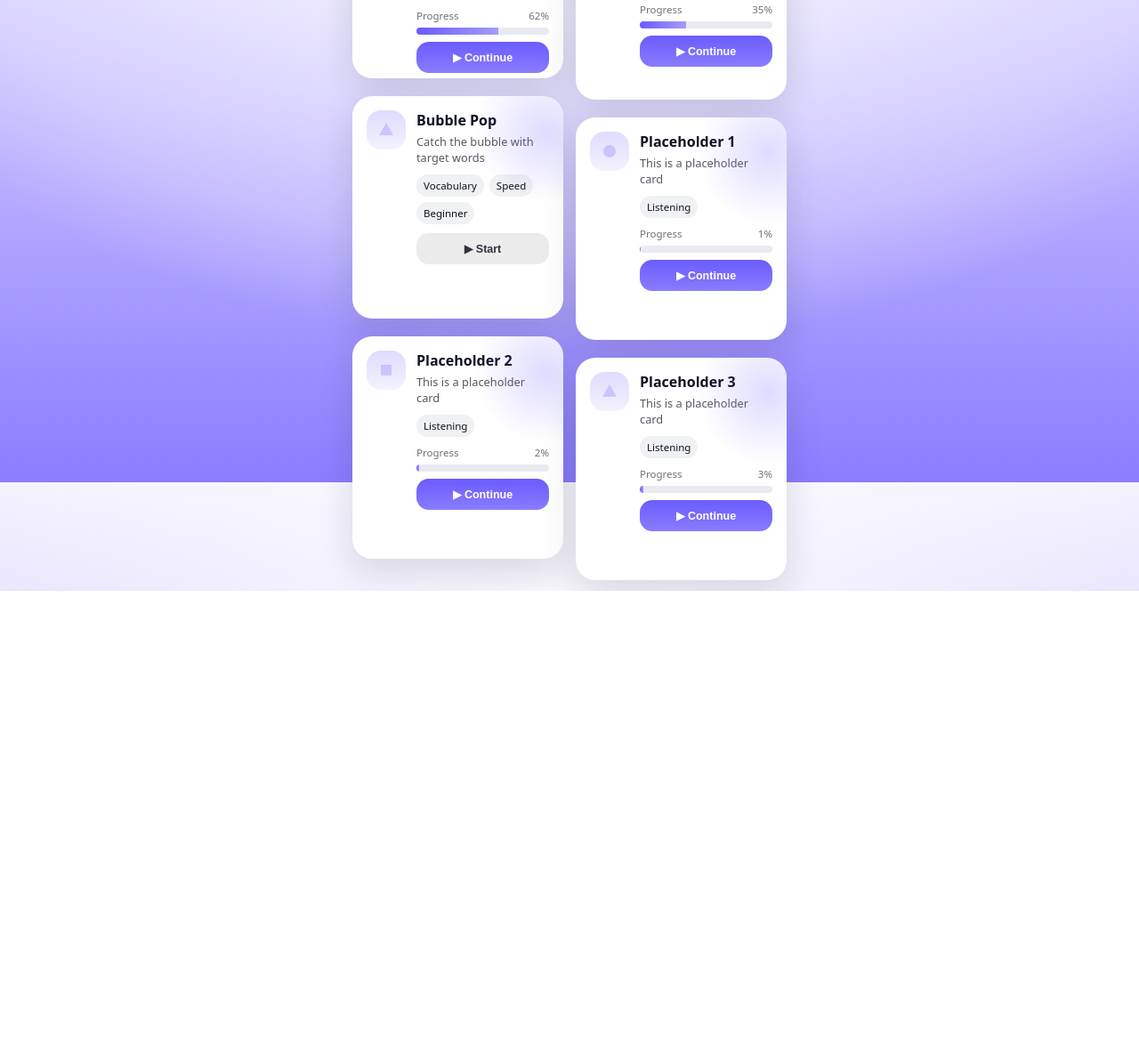
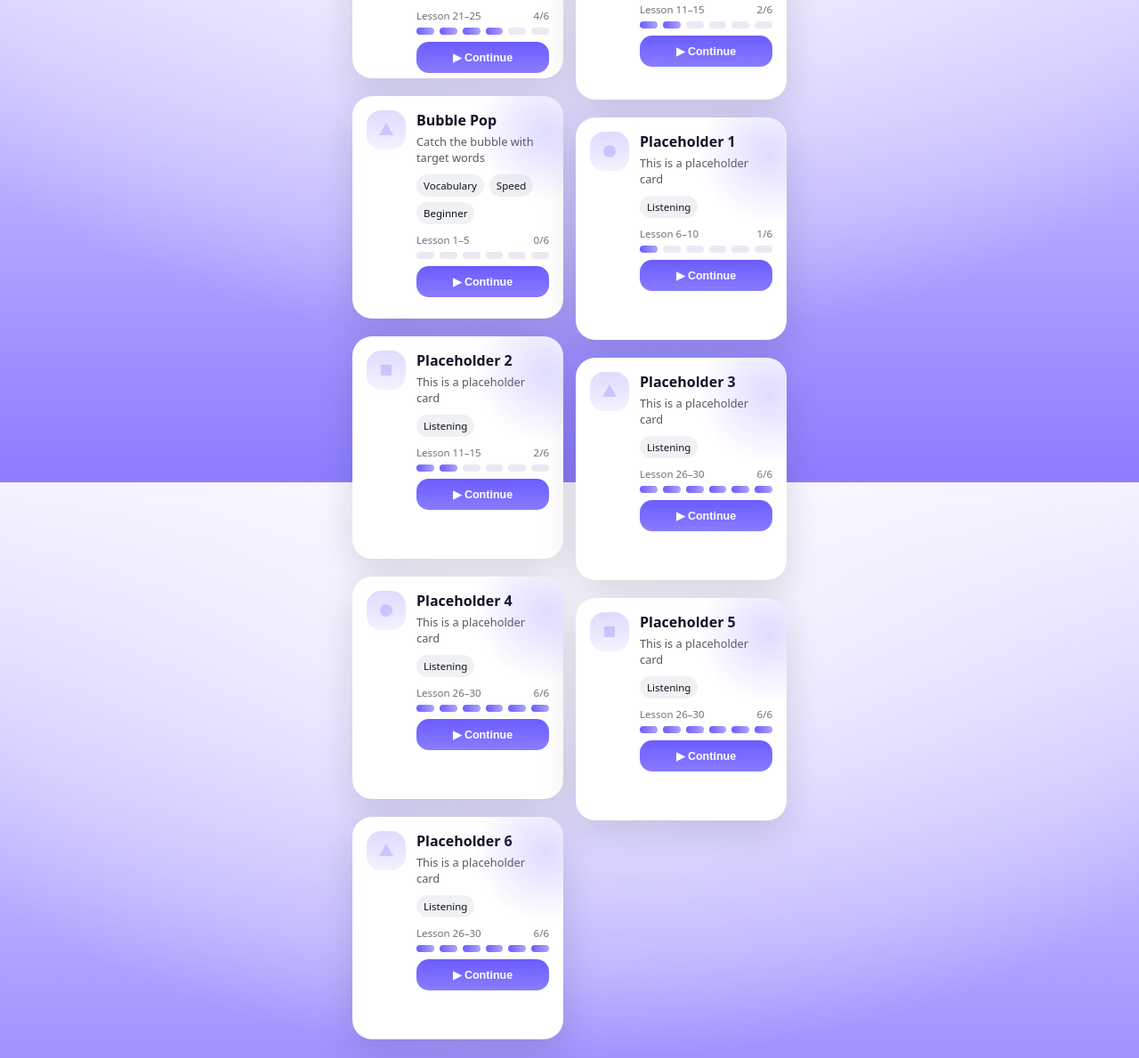
Before and after one commit to yitongOE/Marketplace, a plain HTML site: page index.html in a window 1280 px wide. Shown: the part 258-1447 px from the top of the page at 89% size. Before the commit the page ends 922 px from the top, so only its background shows below. Drawn offline with Linux system fonts and the light colour scheme.

Commit message:
Updated progress bar with chapter completition

```diff
--- a/marketplace.css
+++ b/marketplace.css
@@ -211,3 +211,21 @@ header{
 .footer-space{
   height:18px;
 }
+
+/* ===== Segmented progress (6 steps) ===== */
+.segbar{
+  display: grid;
+  grid-template-columns: repeat(6, 1fr);
+  gap: 6px;
+  align-items: center;
+}
+
+.seg{
+  height: 8px;
+  border-radius: 999px;
+  background: var(--track);
+}
+
+.seg.on{
+  background: linear-gradient(90deg, var(--accent), rgba(107,92,255,.55));
+}
--- a/scripts/games.js
+++ b/scripts/games.js
@@ -4,7 +4,7 @@ const games = [
     title: "Word Splash",
     desc: "Fast-paced vocabulary matching to build word intuition.",
     tags: ["Vocabulary", "Speed", "Beginner"],
-    progress: 62,
+    progress: 4,
     url: "https://yitongoe.itch.io/word-splash"
   },
   {
@@ -12,7 +12,7 @@ const games = [
     title: "Sentence Builder",
     desc: "Arrange words into correct sentences to practice grammar.",
     tags: ["Grammar", "Logic"],
-    progress: 35,
+    progress: 2,
     url: "https://yitongoe.itch.io/oesb"
   },
   {
@@ -20,7 +20,7 @@ const games = [
     title: "Bubble Pop",
     desc: "Catch the bubble with target words",
     tags: ["Vocabulary", "Speed", "Beginner"],
-    progress: null,
+    progress: 0,
     url: "#"
   },
   {
@@ -44,7 +44,31 @@ const games = [
     title: "Placeholder 3",
     desc: "This is a placeholder card",
     tags: ["Listening"],
-    progress: 3,
+    progress: 6,
     url: "#"
-  }
+  },
+  {
+    id: "placeholder-4",
+    title: "Placeholder 4",
+    desc: "This is a placeholder card",
+    tags: ["Listening"],
+    progress: 6,
+    url: "#"
+  },
+  {
+    id: "placeholder-5",
+    title: "Placeholder 5",
+    desc: "This is a placeholder card",
+    tags: ["Listening"],
+    progress: 6,
+    url: "#"
+  },
+  {
+    id: "placeholder-6",
+    title: "Placeholder 6",
+    desc: "This is a placeholder card",
+    tags: ["Listening"],
+    progress: 6,
+    url: "#"
+  },
 ];
--- a/scripts/marketplace.js
+++ b/scripts/marketplace.js
@@ -1,6 +1,9 @@
 const feed = document.getElementById("feed");
 
-function iconSVG(index){
+const TOTAL_CHAPTERS = 6;
+const LESSONS_PER_CHAPTER = 5;
+
+function iconSVG(index) {
   const shapes = [
     `<circle cx="11" cy="11" r="7" fill="rgba(107,92,255,.25)" />`,
     `<rect x="5" y="5" width="12" height="12" fill="rgba(107,92,255,.25)" />`,
@@ -9,36 +12,76 @@ function iconSVG(index){
   return shapes[index % shapes.length];
 }
 
-function render(){
+// progress = completed chapters (0..6)
+// Display always "Lesson xx–xx" (1–5 ... 26–30)
+// If completedChapters == 6, still display last range 26–30.
+function getLessonRange(completedChapters) {
+  const chapterIndex = Math.min(
+    Math.max(completedChapters, 0),
+    TOTAL_CHAPTERS - 1
+  );
+
+  const start = chapterIndex * LESSONS_PER_CHAPTER + 1;
+  const end = start + LESSONS_PER_CHAPTER - 1;
+  return { start, end };
+}
+
+function clampChapters(n) {
+  if (typeof n !== "number" || Number.isNaN(n)) return 0;
+  return Math.min(Math.max(n, 0), TOTAL_CHAPTERS);
+}
+
+function renderSegments(completedChapters) {
+  const done = clampChapters(completedChapters);
+  let html = "";
+  for (let i = 1; i <= TOTAL_CHAPTERS; i++) {
+    html += `<span class="seg ${i <= done ? "on" : ""}" aria-hidden="true"></span>`;
+  }
+  return html;
+}
+
+function render() {
   feed.innerHTML = "";
 
   games.forEach((g, i) => {
+    const hasProgress = typeof g.progress === "number";
+    const completedChapters = clampChapters(hasProgress ? g.progress : 0);
+    const range = getLessonRange(completedChapters);
+
     const card = document.createElement("article");
-    card.className = `card ${i % 2 === 0 ? "left" : "right"}`;
-
-    const hasProgress = typeof g.progress === "number";
+    card.className = "card";
 
     card.innerHTML = `
       <div class="row">
         <div class="icon" aria-hidden="true">
           <svg viewBox="0 0 22 22">${iconSVG(i)}</svg>
         </div>
+
         <div class="meta">
           <h2 class="game-title">${g.title}</h2>
           <p class="desc">${g.desc}</p>
+
           <ul class="chips" aria-label="game tags">
             ${g.tags.map(t => `<li class="chip">${t}</li>`).join("")}
           </ul>
+
           <div class="progress-wrap">
-            <div class="progress" style="${hasProgress ? "" : "display:none"}" aria-label="progress">
+            <div class="progress" style="${hasProgress ? "" : "display:none"}" aria-label="lesson progress">
               <div class="progress-label">
-                <span>Progress</span>
-                <span>${hasProgress ? g.progress : 0}%</span>
+                <span>Lesson ${range.start}–${range.end}</span>
+                <span>${completedChapters}/${TOTAL_CHAPTERS}</span>
               </div>
-              <div class="bar" role="progressbar" aria-valuemin="0" aria-valuemax="100" aria-valuenow="${hasProgress ? g.progress : 0}">
-                <i style="width:${hasProgress ? g.progress : 0}%"></i>
+
+              <div class="segbar"
+                   role="progressbar"
+                   aria-valuemin="0"
+                   aria-valuemax="${TOTAL_CHAPTERS}"
+                   aria-valuenow="${completedChapters}"
+                   aria-label="Chapters completed">
+                ${renderSegments(completedChapters)}
               </div>
             </div>
+
             <button class="btn ${hasProgress ? "" : "secondary"}" type="button">
               ▶ ${hasProgress ? "Continue" : "Start"}
             </button>
```
